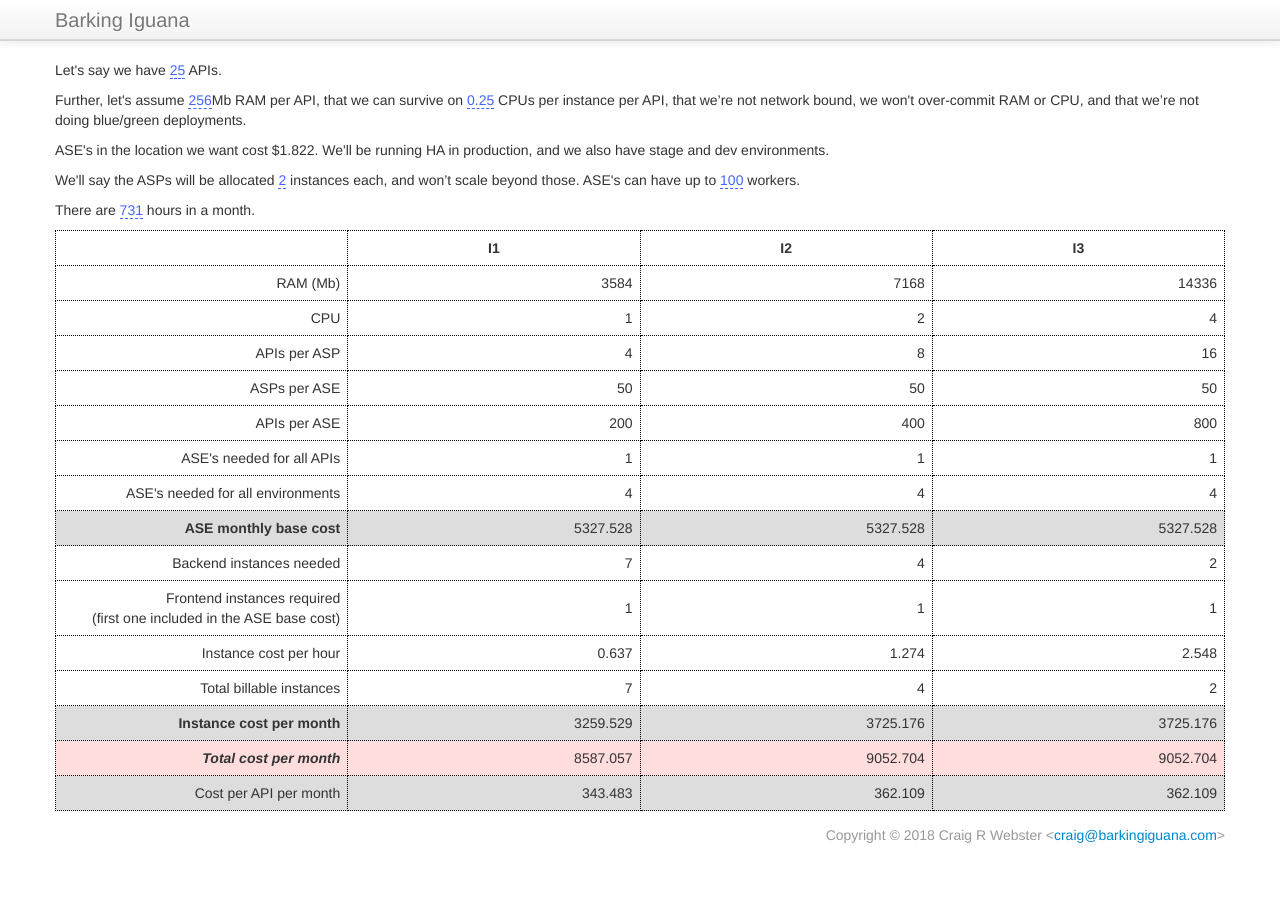
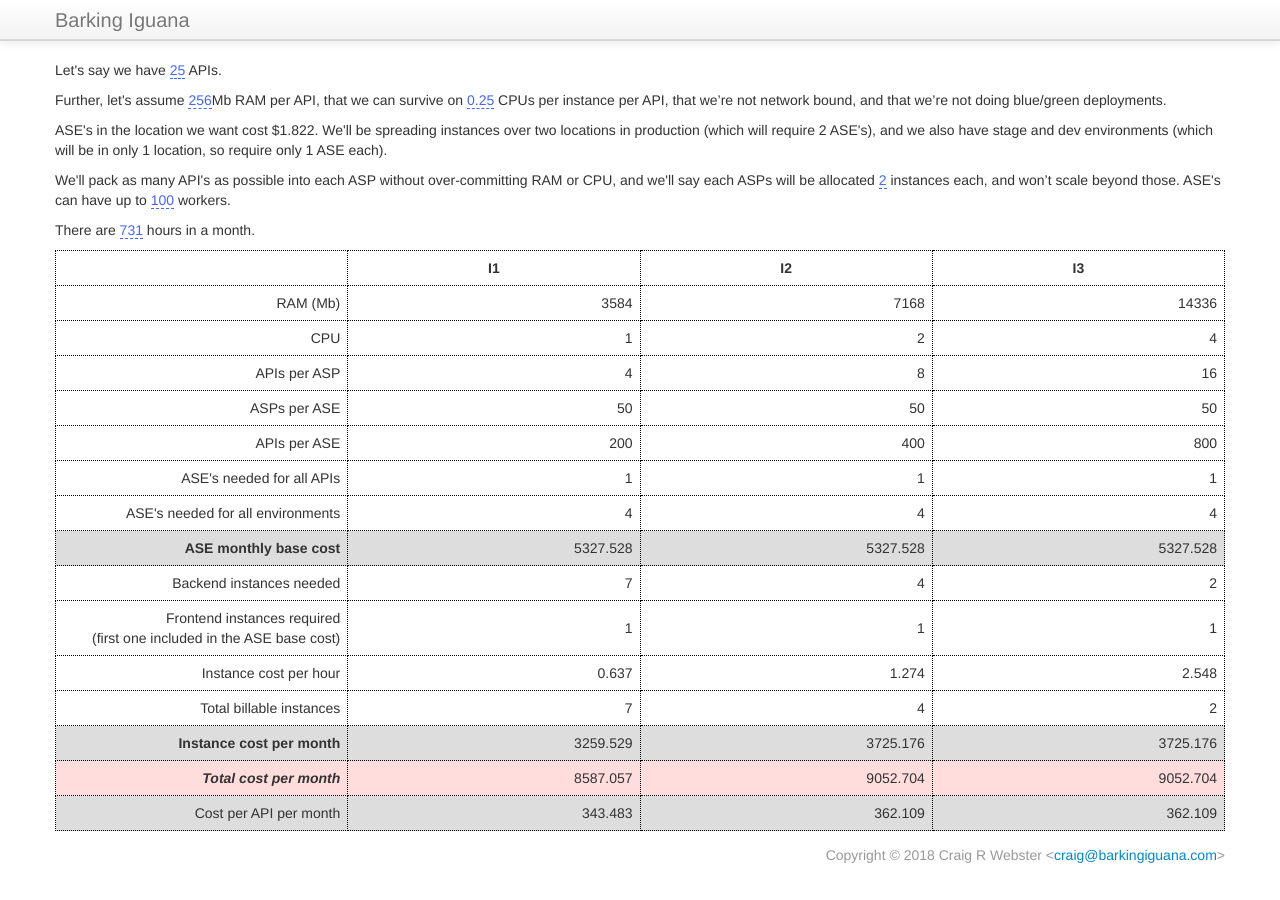
Before and after one commit to barkingiguana/barkingiguana.github.com, a Jekyll site: the page ase/index.html, which Jekyll copies as it is, in a window 1280 px wide. Built offline with Jekyll 4.4.1, drawn with Linux system fonts in a browser that asks for light colours.

Commit message:
Clarify how many ASE's we'll need and why

```diff
--- a/ase/index.html
+++ b/ase/index.html
@@ -34,11 +34,11 @@
   <div id="calculator">
 <p>Let's say we have <span data-var="apiCount" class="TKAdjustableNumber" data-min="1" data-max="10000"></span> APIs.</p>
 
-<p>Further, let's assume <span data-var="ramPerApi" class="TKAdjustableNumber" data-min="64" data-max="14336" data-step="64"></span>Mb RAM per API, that we can survive on <span data-var="cpuPerApi" class="TKAdjustableNumber" data-min="0.01" data-max="4" data-step="0.01"></span> CPUs per instance per API, that we’re not network bound, we won't over-commit RAM or CPU, and that we’re not doing blue/green deployments.</p>
+<p>Further, let's assume <span data-var="ramPerApi" class="TKAdjustableNumber" data-min="64" data-max="14336" data-step="64"></span>Mb RAM per API, that we can survive on <span data-var="cpuPerApi" class="TKAdjustableNumber" data-min="0.01" data-max="4" data-step="0.01"></span> CPUs per instance per API, that we’re not network bound, and that we’re not doing blue/green deployments.</p>
 
-<p>ASE's in the location we want cost $<span data-var="aseHourlyBaseCost"></span>. We'll be running HA in production, and we also have stage and dev environments.</p>
+<p>ASE's in the location we want cost $<span data-var="aseHourlyBaseCost"></span>. We'll be spreading instances over two locations in production (which will require 2 ASE's), and we also have stage and dev environments (which will be in only 1 location, so require only 1 ASE each).</p>
 
-<p>We'll say the ASPs will be allocated <span data-var="instancesPerAsp" class="TKAdjustableNumber"></span> instances each, and won’t scale beyond those. ASE's can have up to <span data-var="workersPerAse" class="TKAdjustableNumber" data-min="1" data-max="1000"></span> workers.</p>
+<p>We'll pack as many API's as possible into each ASP without over-committing RAM or CPU, and we'll say each ASPs will be allocated <span data-var="instancesPerAsp" class="TKAdjustableNumber"></span> instances each, and won’t scale beyond those. ASE's can have up to <span data-var="workersPerAse" class="TKAdjustableNumber" data-min="1" data-max="1000"></span> workers.</p>
 
 <p>There are <span data-min="600" data-max="800" data-var="hoursPerMonth" class="TKAdjustableNumber"></span> hours in a month.</p>
 
```
